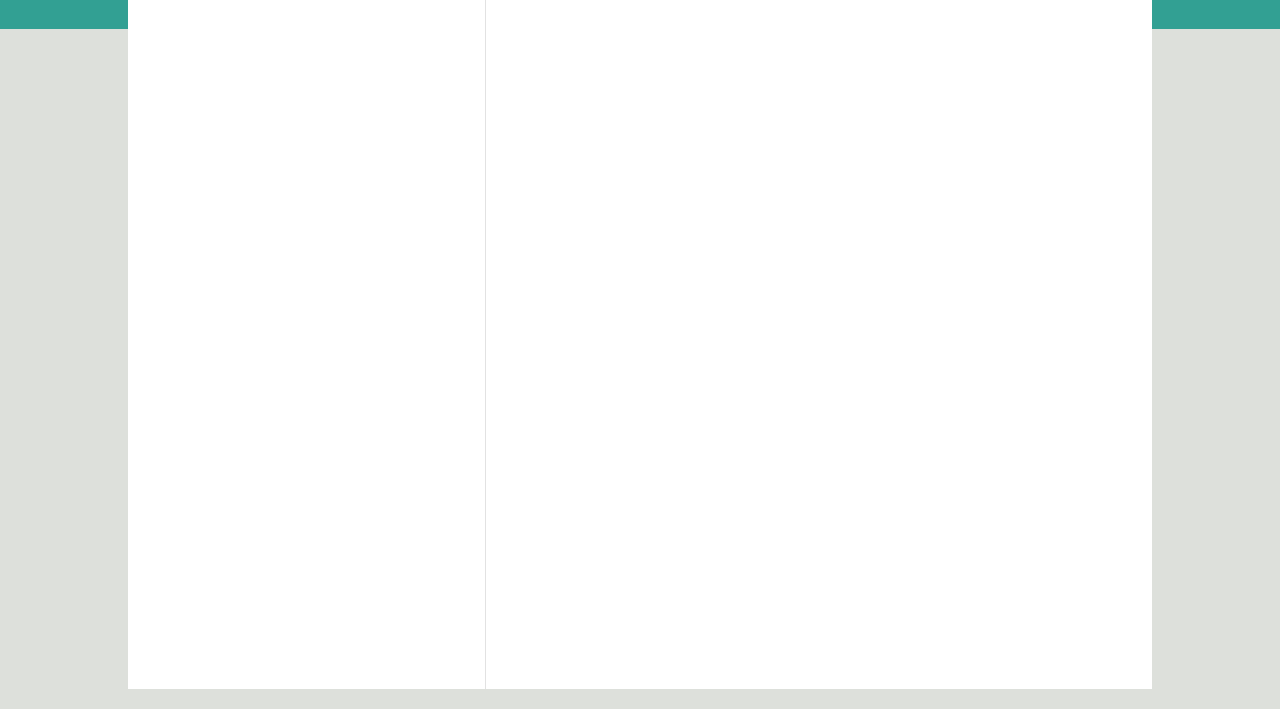
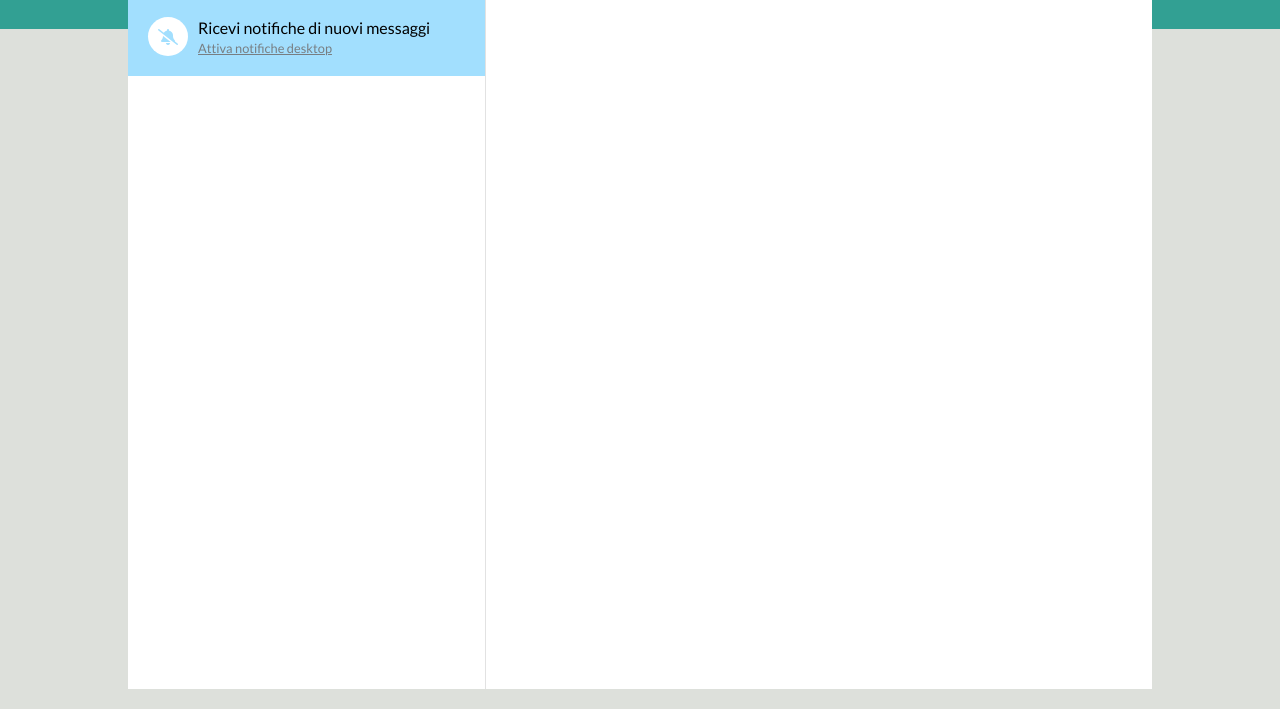
Before and after one commit to vittosba/vue-boolzapp, a plain HTML site: page index.html in a window 1280 px wide. Shown: the part 91-800 px from the top of the page. Drawn offline with nearby package versions, Linux system fonts and the light colour scheme.

Commit message:
add notification-section

```diff
--- a/css/main.css
+++ b/css/main.css
@@ -32,12 +32,20 @@ body {
     padding: 10px;
 }
 
+.p-20 {
+    padding: 20px;
+}
+
 .br-50 {
     border-radius: 50%;
 }
 
 .mr-10 {
     margin-right: 10px;
+}
+
+.bg-white {
+    background: #fff;
 }
 
 /* SIDEBAR */
@@ -73,6 +81,27 @@ header {
     color: #bababa;
 }
 
+/* Notification */
+.notification {
+    display: flex;
+    align-items: center;
+    background: #a2dffe;
+}
+
+.notification i {
+    color: #a2dffe;
+}
+
+.notification .text {
+    margin-left: 10px;
+}
+
+.notification .text a {
+    font-size: .8rem;
+    margin-top: 5px;
+    color: #787e82;
+}
+
 /* MAIN CONTENT */
 .main-content {
     width: 65%;
--- a/index.html
+++ b/index.html
@@ -32,8 +32,14 @@
                     <i class="fas fa-ellipsis-v mr-10"></i>
                 </div>
             </header>
-            <section class="notification">
-
+            <section class="notification p-20">
+                <div class="br-50 p-10 bg-white">
+                    <i class="fas fa-bell-slash"></i>
+                </div>
+                <div class="text">
+                    <div>Ricevi notifiche di nuovi messaggi</div>
+                    <a href="#">Attiva notifiche desktop</a>
+                </div>
             </section>
             <section class="contacts">
 
```
